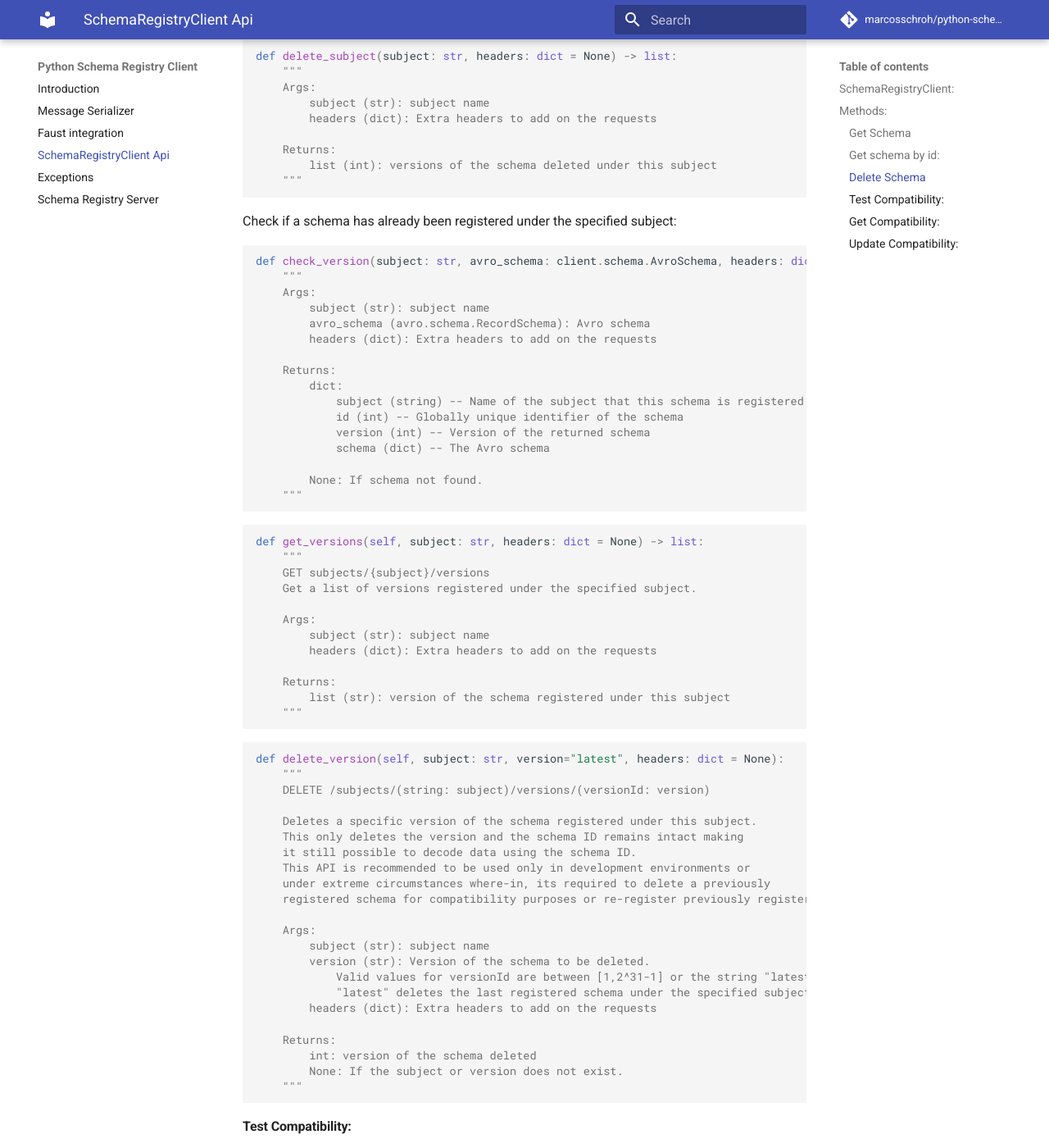
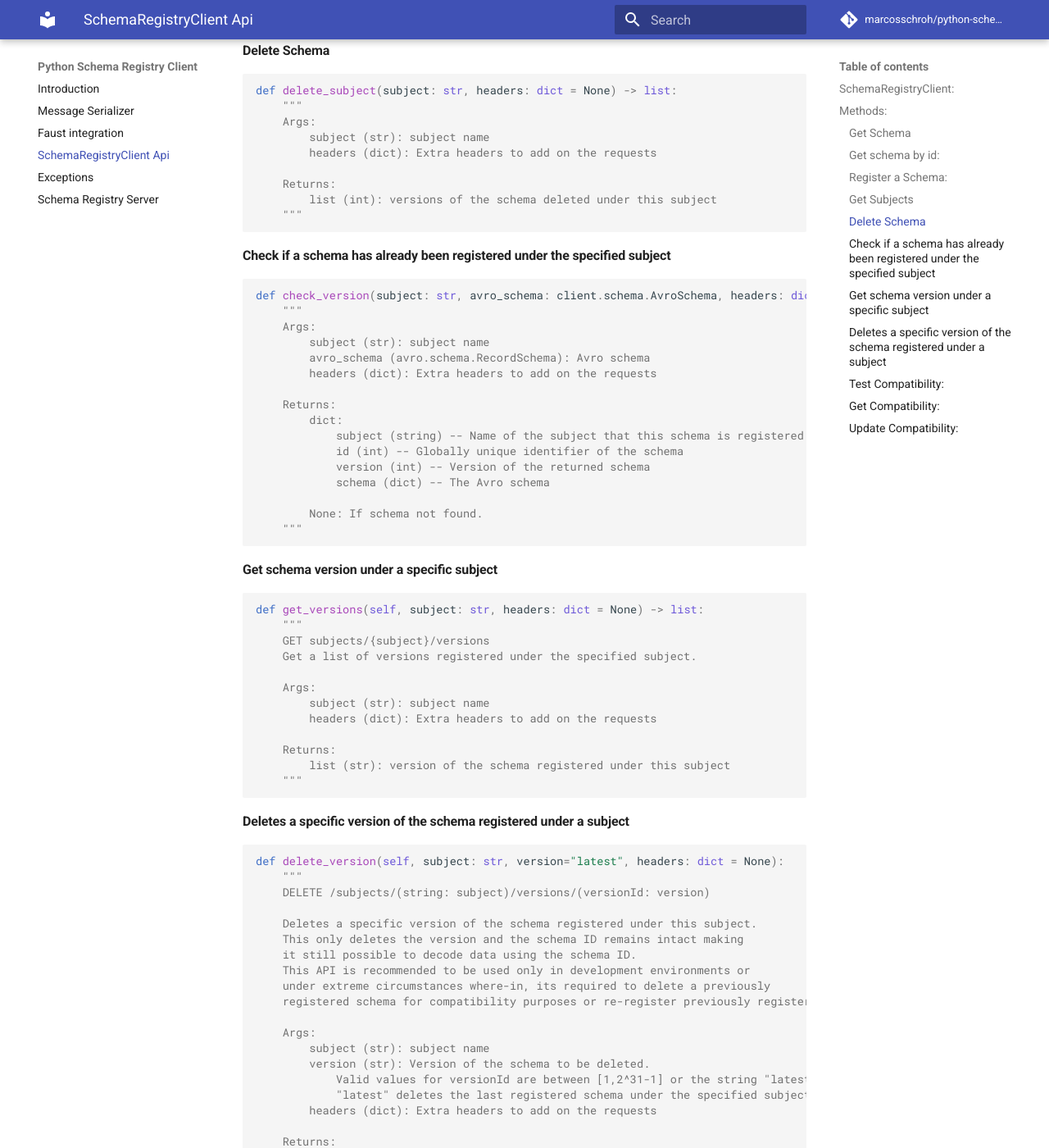
Before and after one commit to marcosschroh/python-schema-registry-client, an MkDocs documentation site: the page built from docs/client.md, in a window 1280 px wide and 1400 px high, scrolled down 1893 px. Shown: the whole window at 82% size. Built offline with MkDocs 1.6.1 and Material for MkDocs 9.7.7, drawn with Linux system fonts in a browser that asks for light colours; comment, search, counter and statistics services are not loaded.

Commit message:
fix: documentation

````diff
--- a/docs/client.md
+++ b/docs/client.md
@@ -61,7 +61,7 @@ def get_by_id(schema_id: int, headers: dict = None) -> client.schema.AvroSchema:
     """
 ```
 
-Register a Schema:
+#### Register a Schema:
 
 ```python
 def register(subject: str, avro_schema: client.schema.AvroSchema, headers: dict = None) -> int:
@@ -75,6 +75,8 @@ def register(subject: str, avro_schema: client.schema.AvroSchema, headers: dict
         int: schema_id
     """
 ```
+
+#### Get Subjects
 
 ```python
 def get_subjects(self, headers: dict = None) -> list:
@@ -106,7 +108,7 @@ def delete_subject(subject: str, headers: dict = None) -> list:
     """
 ```
 
-Check if a schema has already been registered under the specified subject:
+#### Check if a schema has already been registered under the specified subject
 
 ```python
 def check_version(subject: str, avro_schema: client.schema.AvroSchema, headers: dict = None) -> dict:
@@ -127,6 +129,8 @@ def check_version(subject: str, avro_schema: client.schema.AvroSchema, headers:
     """
 ```
 
+#### Get schema version under a specific subject
+
 ```python
 def get_versions(self, subject: str, headers: dict = None) -> list:
     """
@@ -141,6 +145,8 @@ def get_versions(self, subject: str, headers: dict = None) -> list:
         list (str): version of the schema registered under this subject
     """
 ```
+
+#### Deletes a specific version of the schema registered under a subject
 
 ```python
 def delete_version(self, subject: str, version="latest", headers: dict = None):
````
